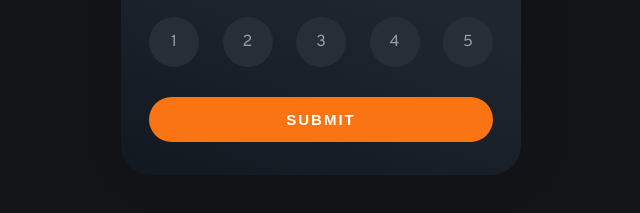
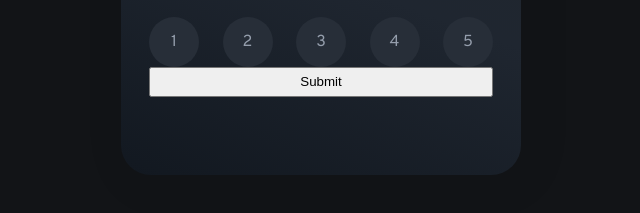
Before and after one commit to Ryusuke66/interactive-rating-main-component, a plain HTML site: page index.html in a window 1280 px wide. Shown: the part 425-638 px from the top of the page, without its empty margins (319-959 px from the left). Drawn offline with Linux system fonts and the light colour scheme.

Commit message:
Add files via upload

```diff
--- a/index.html
+++ b/index.html
@@ -37,7 +37,7 @@
         <input type="radio" name="rating" id="five">
         <label for="five">5</label>
       </form>
-      <button type="submit" form="form1" value="Submit" id="button">SUBMIT</button>
+      <input type="submit" form="form1" value="Submit" id="button">
     </div>
     <!-- Rating state end -->
 
```
